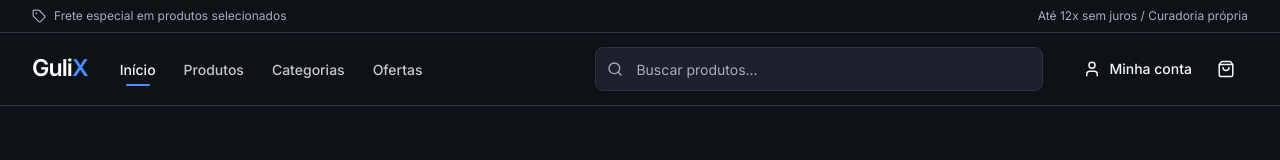
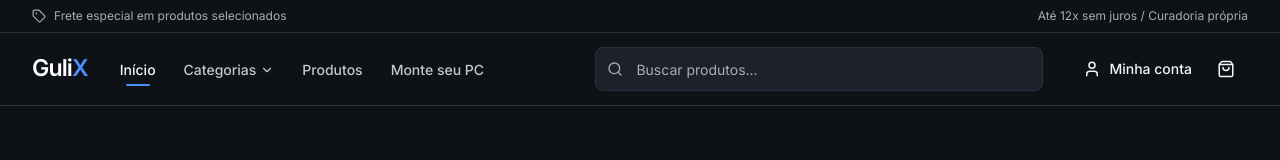
Before and after one commit to gulinagai/gulix-web, a React (Vite) app: page / in a window 1280 px wide. Shown: the top 160 px of the page. Built offline with nearby package versions, Linux system fonts and the light colour scheme.

Commit message:
refact(home): refatora navbar

```diff
--- /dev/null
+++ b/src/components/layout/CategoryMenu.tsx
@@ -0,0 +1,212 @@
+import { ChevronDown } from "lucide-react";
+import { useEffect, useId, useRef, useState } from "react";
+import type { KeyboardEvent as ReactKeyboardEvent, MouseEvent as ReactMouseEvent } from "react";
+
+export type CategoryNavItem = {
+  id: string;
+  name: string;
+};
+
+type CategoryMenuProps = {
+  items: CategoryNavItem[];
+  layout: "bar" | "panel";
+  onNavigate?: () => void;
+};
+
+function prefersHover(): boolean {
+  if (typeof window.matchMedia !== "function") {
+    return false;
+  }
+
+  return window.matchMedia("(hover: hover) and (pointer: fine)").matches;
+}
+
+export function CategoryMenu({ items, layout, onNavigate }: CategoryMenuProps) {
+  const [open, setOpen] = useState(false);
+  const rootRef = useRef<HTMLLIElement>(null);
+  const triggerRef = useRef<HTMLButtonElement>(null);
+  const itemRefs = useRef<Array<HTMLButtonElement | null>>([]);
+  const pendingFocus = useRef(false);
+  const menuId = useId();
+  const bar = layout === "bar";
+  const hoverOpens = bar && prefersHover();
+
+  useEffect(() => {
+    if (!open || !pendingFocus.current) {
+      return;
+    }
+
+    pendingFocus.current = false;
+    itemRefs.current[0]?.focus();
+  }, [open]);
+
+  useEffect(() => {
+    if (!open) {
+      return;
+    }
+
+    function handlePointerDown(event: PointerEvent) {
+      if (!rootRef.current?.contains(event.target as Node)) {
+        setOpen(false);
+      }
+    }
+
+    function handleKeyDown(event: KeyboardEvent) {
+      if (event.key !== "Escape") {
+        return;
+      }
+
+      event.preventDefault();
+      event.stopPropagation();
+      setOpen(false);
+      triggerRef.current?.focus();
+    }
+
+    document.addEventListener("pointerdown", handlePointerDown);
+    document.addEventListener("keydown", handleKeyDown);
+    return () => {
+      document.removeEventListener("pointerdown", handlePointerDown);
+      document.removeEventListener("keydown", handleKeyDown);
+    };
+  }, [open]);
+
+  function focusItem(index: number) {
+    const item = itemRefs.current[index];
+    item?.focus();
+  }
+
+  function openAndFocusFirst() {
+    if (open) {
+      focusItem(0);
+      return;
+    }
+
+    pendingFocus.current = true;
+    setOpen(true);
+  }
+
+  function handleTriggerClick(event: ReactMouseEvent<HTMLButtonElement>) {
+    if (event.detail === 0 || hoverOpens) {
+      return;
+    }
+
+    setOpen((current) => !current);
+  }
+
+  function handleTriggerKeyDown(event: ReactKeyboardEvent<HTMLButtonElement>) {
+    if (event.key === "ArrowDown" || event.key === "Enter" || event.key === " ") {
+      event.preventDefault();
+      openAndFocusFirst();
+      return;
+    }
+
+    if (event.key === "Escape" && open) {
+      event.preventDefault();
+      event.stopPropagation();
+      setOpen(false);
+    }
+  }
+
+  function handleMenuKeyDown(event: ReactKeyboardEvent<HTMLUListElement>) {
+    const enabledItems = itemRefs.current.filter((item) => item !== null);
+    const currentIndex = enabledItems.findIndex((item) => item === document.activeElement);
+
+    if (event.key === "ArrowDown") {
+      event.preventDefault();
+      focusItem((currentIndex + 1) % enabledItems.length);
+      return;
+    }
+
+    if (event.key === "ArrowUp") {
+      event.preventDefault();
+      focusItem((currentIndex - 1 + enabledItems.length) % enabledItems.length);
+      return;
+    }
+
+    if (event.key === "Home") {
+      event.preventDefault();
+      focusItem(0);
+      return;
+    }
+
+    if (event.key === "End") {
+      event.preventDefault();
+      focusItem(enabledItems.length - 1);
+      return;
+    }
+
+    if (event.key === "Tab") {
+      setOpen(false);
+    }
+  }
+
+  function selectItem() {
+    setOpen(false);
+    onNavigate?.();
+  }
+
+  return (
+    <li
+      ref={rootRef}
+      className={bar ? "relative" : undefined}
+      onMouseEnter={hoverOpens ? () => setOpen(true) : undefined}
+      onMouseLeave={hoverOpens ? () => setOpen(false) : undefined}
+    >
+      <button
+        ref={triggerRef}
+        type="button"
+        className={
+          bar
+            ? `relative inline-flex items-center gap-1 text-sm font-medium ${
+                open ? "text-ink" : "text-ink/80 hover:text-ink"
+              }`
+            : "flex min-h-11 w-full items-center justify-between text-sm font-medium text-ink"
+        }
+        aria-expanded={open}
+        aria-controls={menuId}
+        aria-haspopup="menu"
+        onClick={handleTriggerClick}
+        onKeyDown={handleTriggerKeyDown}
+      >
+        Categorias
+        <ChevronDown
+          aria-hidden="true"
+          size={14}
+          className={open ? "rotate-180" : undefined}
+        />
+        {bar && open ? (
+          <span className="absolute -bottom-2 left-1/2 h-0.5 w-6 -translate-x-1/2 rounded-full bg-brand" />
+        ) : null}
+      </button>
+      {open ? (
+        <ul
+          id={menuId}
+          role="menu"
+          aria-label="Categorias"
+          className={
+            bar
+              ? "absolute top-full left-0 z-40 mt-3 min-w-56 rounded-xl border border-line bg-paper p-2"
+              : "mb-1 ml-3 border-l border-line pl-3"
+          }
+          onKeyDown={handleMenuKeyDown}
+        >
+          {items.map((item, index) => (
+            <li key={item.id} role="none">
+              <button
+                ref={(element) => {
+                  itemRefs.current[index] = element;
+                }}
+                type="button"
+                role="menuitem"
+                className="flex min-h-11 w-full items-center rounded-lg px-3 text-left text-sm text-ink hover:bg-band"
+                onClick={selectItem}
+              >
+                {item.name}
+              </button>
+            </li>
+          ))}
+        </ul>
+      ) : null}
+    </li>
+  );
+}
--- a/src/components/layout/Header.tsx
+++ b/src/components/layout/Header.tsx
@@ -1,14 +1,20 @@
 import { Menu, Search, ShoppingBag, User, X } from "lucide-react";
 import { useEffect, useState } from "react";
+import { NavLink } from "react-router";
+import { categories } from "../../data/catalog.ts";
+import { CategoryMenu } from "./CategoryMenu.tsx";
 import { Container } from "./Container.tsx";
 import { Wordmark } from "./Wordmark.tsx";
 
-const navItems = [
-  { href: "#inicio", label: "Início" },
-  { href: "#produtos", label: "Produtos" },
-  { href: "#categorias", label: "Categorias" },
-  { href: "#ofertas", label: "Ofertas" },
-];
+const categoryNavItems = categories.map((category) => ({
+  id: category.id,
+  name: category.name,
+}));
+
+/** Âncora da vitrine atual. A rota do catálogo substitui este destino quando existir. */
+const productsHref = "#produtos";
+
+const linkClassName = "text-sm font-medium text-ink/80 hover:text-ink";
 
 export function Header() {
   const [menuOpen, setMenuOpen] = useState(false);
@@ -28,6 +34,10 @@ export function Header() {
     return () => window.removeEventListener("keydown", handleKeyDown);
   }, [menuOpen]);
 
+  function closeMobileMenu() {
+    setMenuOpen(false);
+  }
+
   return (
     <header id="inicio" className="sticky top-0 z-30 border-b border-line bg-page">
       <Container className="flex h-16 items-center gap-6 lg:h-[4.5rem] lg:gap-8">
@@ -37,25 +47,35 @@ export function Header() {
 
         <nav aria-label="Principal" className="hidden lg:block">
           <ul className="flex items-center gap-7">
-            {navItems.map((item) => {
-              const current = item.href === "#inicio";
-              return (
-                <li key={item.href}>
-                  <a
-                    href={item.href}
-                    aria-current={current ? "page" : undefined}
-                    className={`relative text-sm font-medium ${
-                      current ? "text-ink" : "text-ink/80 hover:text-ink"
-                    }`}
+            <li>
+              <NavLink
+                to="/"
+                end
+                className={({ isActive }) =>
+                  `relative text-sm font-medium ${isActive ? "text-ink" : "text-ink/80 hover:text-ink"}`
+                }
               >
-                    {item.label}
-                    {current ? (
+                {({ isActive }) => (
+                  <>
+                    Início
+                    {isActive ? (
                       <span className="absolute -bottom-2 left-1/2 h-0.5 w-6 -translate-x-1/2 rounded-full bg-brand" />
                     ) : null}
+                  </>
+                )}
+              </NavLink>
+            </li>
+            <CategoryMenu layout="bar" items={categoryNavItems} />
+            <li>
+              <a href={productsHref} className={linkClassName}>
+                Produtos
               </a>
             </li>
-              );
-            })}
+            <li>
+              <button type="button" className={linkClassName}>
+                Monte seu PC
+              </button>
+            </li>
           </ul>
         </nav>
 
@@ -123,17 +143,40 @@ export function Header() {
           className={menuOpen ? "mt-2 border-t border-line pt-2" : "hidden"}
         >
           <ul>
-            {navItems.map((item) => (
-              <li key={item.href}>
+            <li>
+              <NavLink
+                to="/"
+                end
+                className="flex min-h-11 items-center text-sm font-medium text-ink"
+                onClick={closeMobileMenu}
+              >
+                Início
+              </NavLink>
+            </li>
+            <CategoryMenu
+              key={menuOpen ? "aberto" : "fechado"}
+              layout="panel"
+              items={categoryNavItems}
+              onNavigate={closeMobileMenu}
+            />
+            <li>
               <a
-                  href={item.href}
+                href={productsHref}
                 className="flex min-h-11 items-center text-sm font-medium text-ink"
-                  onClick={() => setMenuOpen(false)}
+                onClick={closeMobileMenu}
               >
-                  {item.label}
+                Produtos
               </a>
             </li>
-            ))}
+            <li>
+              <button
+                type="button"
+                className="flex min-h-11 items-center text-sm font-medium text-ink"
+                onClick={closeMobileMenu}
+              >
+                Monte seu PC
+              </button>
+            </li>
           </ul>
         </nav>
       </Container>
```
Also changed, not shown: 2 other files (tests, documents, lock files or other folders). Lines whose indentation alone changed are shown as unchanged.
